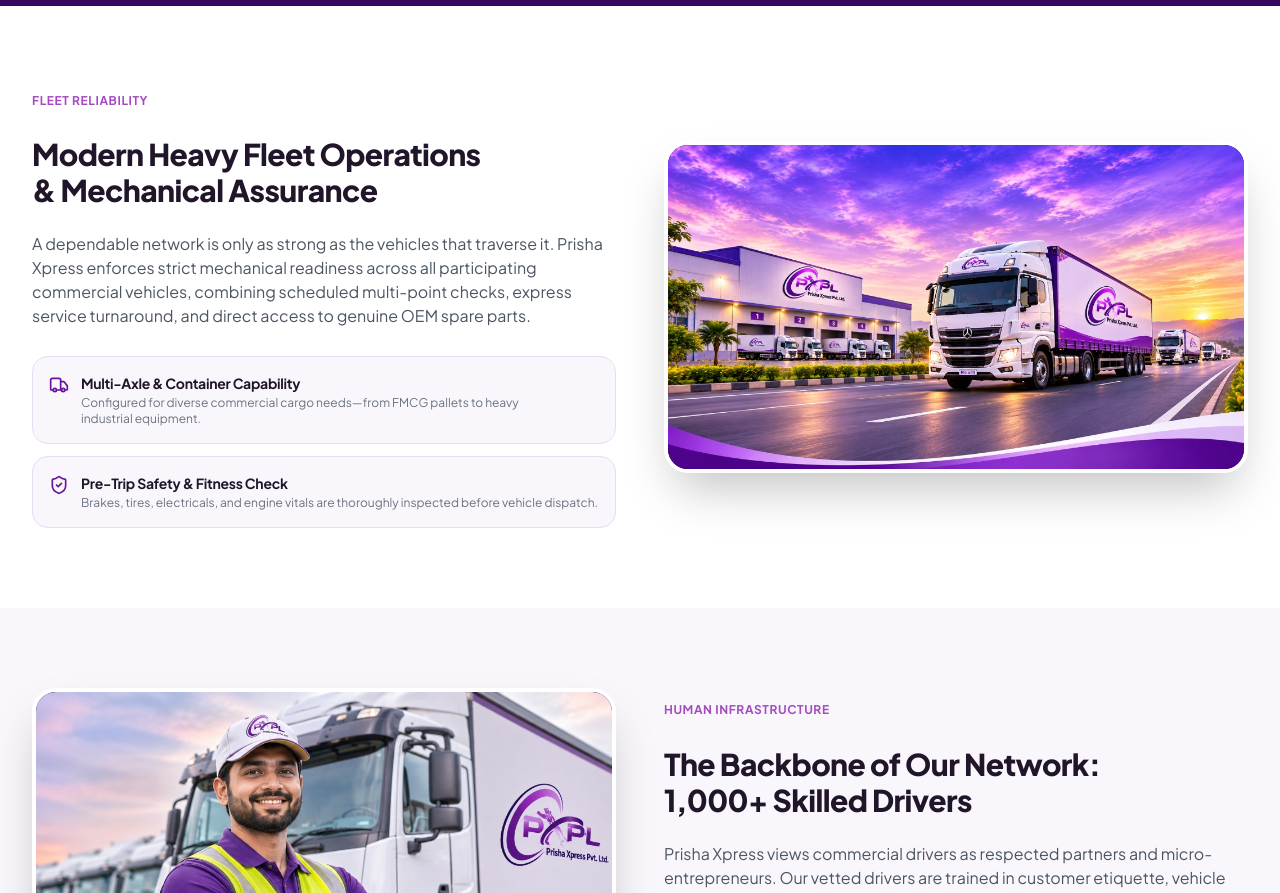
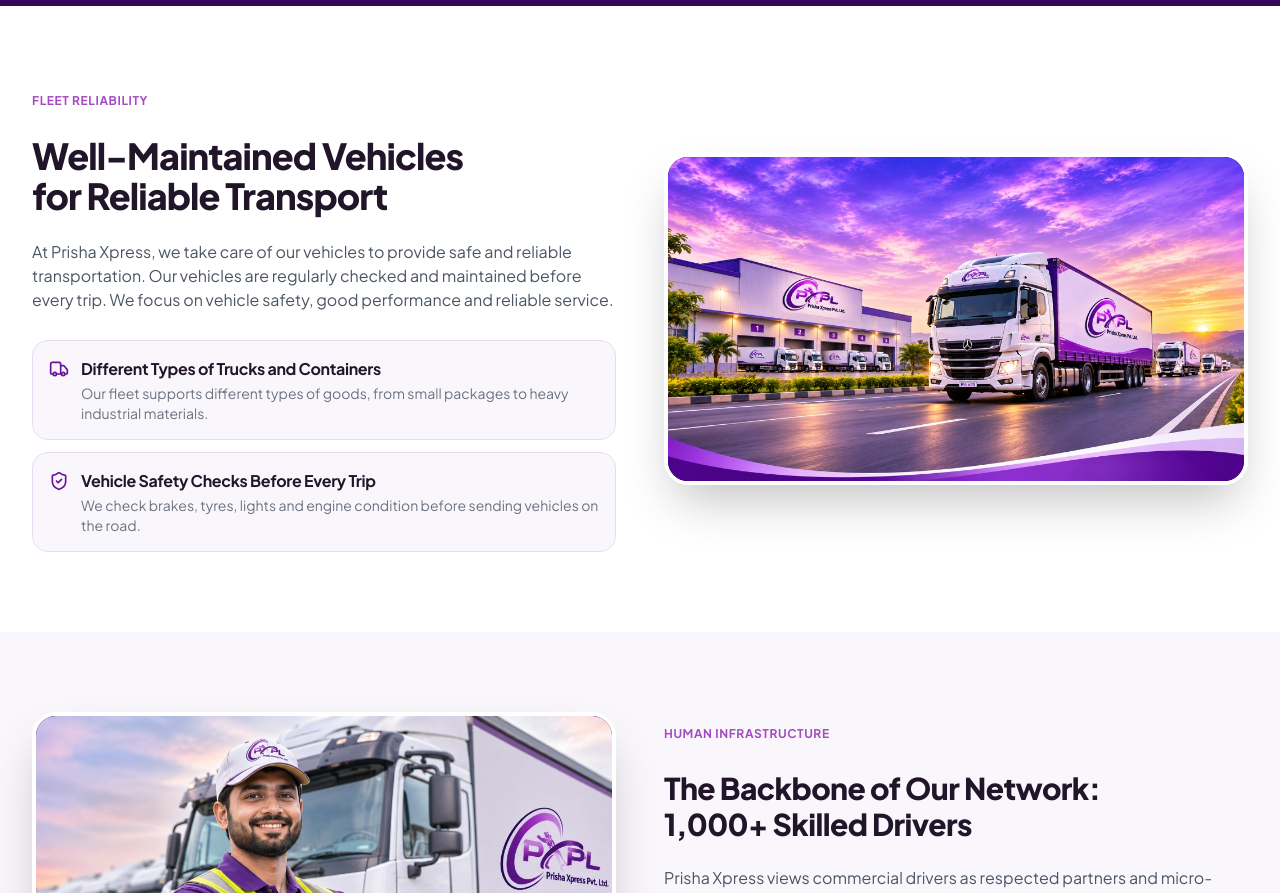
Before and after one commit to nprathamesh314-lab/Prisha, a React (Vite) app: page /network in a window 1280 px wide. Shown: the part 3020-3913 px from the top of the page. Built offline with nearby package versions, Linux system fonts and the light colour scheme.

Commit message:
content(network): rewrite fleet reliability section with simple Indian English copy

```diff
--- a/src/pages/NetworkPage.tsx
+++ b/src/pages/NetworkPage.tsx
@@ -301,32 +301,36 @@ export const NetworkPage: React.FC = () => {
           <div className="grid grid-cols-1 lg:grid-cols-12 gap-12 items-center">
             <div className="lg:col-span-6 space-y-6">
               <span className="text-xs font-bold uppercase tracking-wider text-px-violet">
-                Fleet Reliability
+                FLEET RELIABILITY
               </span>
-              <h2 className="text-3xl font-extrabold text-px-dark">
-                Modern Heavy Fleet Operations & Mechanical Assurance
+              <h2 className="text-3xl sm:text-4xl font-extrabold text-px-dark tracking-tight leading-tight">
+                Well-Maintained Vehicles for Reliable Transport
               </h2>
               <p className="text-sm sm:text-base text-gray-600 leading-relaxed">
-                A dependable network is only as strong as the vehicles that traverse it. Prisha Xpress enforces strict mechanical readiness across all participating commercial vehicles, combining scheduled multi-point checks, express service turnaround, and direct access to genuine OEM spare parts.
+                At Prisha Xpress, we take care of our vehicles to provide safe and reliable transportation. Our vehicles are regularly checked and maintained before every trip. We focus on vehicle safety, good performance and reliable service.
               </p>
 
               <div className="space-y-3 pt-1">
-                <div className="p-4 rounded-2xl bg-px-bg border border-px-border flex items-start gap-3">
+                <div className="p-4 rounded-2xl bg-px-bg border border-px-border flex items-start gap-3 hover:border-purple-300 transition-colors">
                   <Truck className="w-5 h-5 text-px-primary shrink-0 mt-0.5" />
                   <div>
-                    <h4 className="text-sm font-bold text-px-dark">Multi-Axle & Container Capability</h4>
-                    <p className="text-xs text-gray-500 mt-0.5">
-                      Configured for diverse commercial cargo needs—from FMCG pallets to heavy industrial equipment.
+                    <h4 className="text-sm sm:text-base font-bold text-px-dark">
+                      Different Types of Trucks and Containers
+                    </h4>
+                    <p className="text-xs sm:text-sm text-gray-500 mt-0.5 leading-relaxed">
+                      Our fleet supports different types of goods, from small packages to heavy industrial materials.
                     </p>
                   </div>
                 </div>
 
-                <div className="p-4 rounded-2xl bg-px-bg border border-px-border flex items-start gap-3">
+                <div className="p-4 rounded-2xl bg-px-bg border border-px-border flex items-start gap-3 hover:border-purple-300 transition-colors">
                   <ShieldCheck className="w-5 h-5 text-px-primary shrink-0 mt-0.5" />
                   <div>
-                    <h4 className="text-sm font-bold text-px-dark">Pre-Trip Safety & Fitness Check</h4>
-                    <p className="text-xs text-gray-500 mt-0.5">
-                      Brakes, tires, electricals, and engine vitals are thoroughly inspected before vehicle dispatch.
+                    <h4 className="text-sm sm:text-base font-bold text-px-dark">
+                      Vehicle Safety Checks Before Every Trip
+                    </h4>
+                    <p className="text-xs sm:text-sm text-gray-500 mt-0.5 leading-relaxed">
+                      We check brakes, tyres, lights and engine condition before sending vehicles on the road.
                     </p>
                   </div>
                 </div>
```
